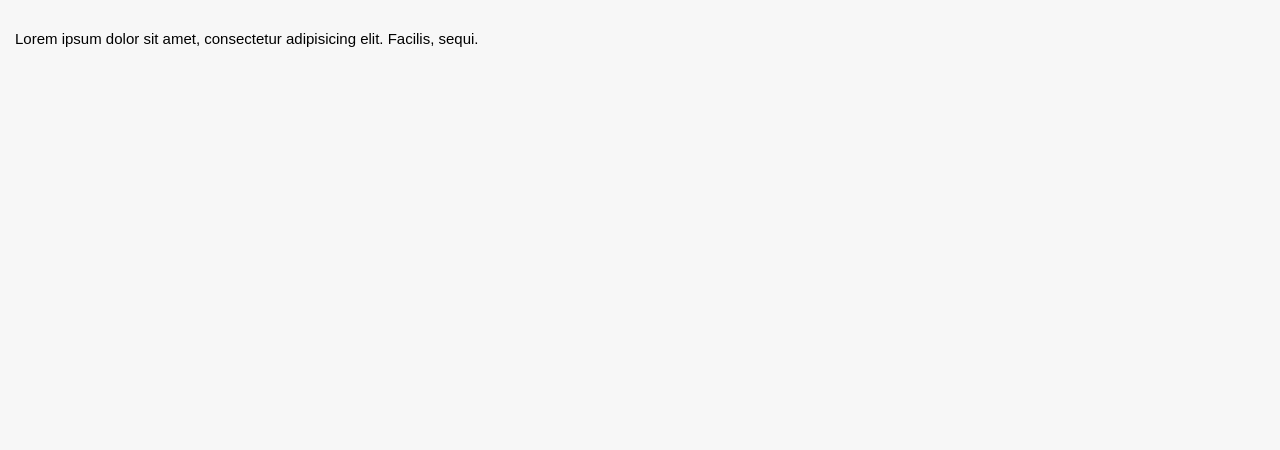
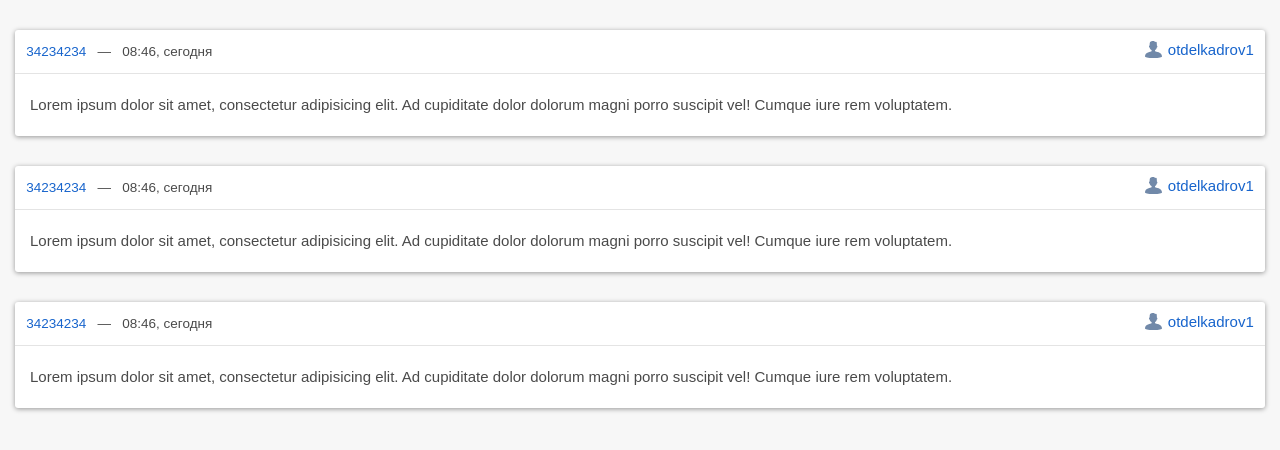
Before and after one commit to Fertnam/farpost.moderation.frontend, a React (Create React App) app: page / in a window 1280 px wide. Shown: the top 450 px of the page. Built offline with nearby package versions, Linux system fonts and the light colour scheme.

Commit message:
WIP: Верстка объявления

```diff
--- a/src/components/App/App.tsx
+++ b/src/App.tsx
@@ -1,13 +1,13 @@
 import React from 'react'
-import Container from '../Container/Container'
+import Container from './components/Container/Container'
+import ModerationTape from './components/ModerationTape/ModerationTape'
 import styles from './App.module.scss'
 
 function App() {
     return (
         <div className={styles.app}>
             <Container>
-                Lorem ipsum dolor sit amet, consectetur adipisicing elit.
-                Facilis, sequi.
+                <ModerationTape />
             </Container>
         </div>
     )
--- a/src/styles/index.scss
+++ b/src/assets/styles/index.scss
@@ -1,6 +1,7 @@
+/* Сброс стилей */
 @import "~normalize.css";
 
-/* Определяем глобальные переменные */
+/* Глобальные переменные */
 :root {
     /* Цвета */
     --white: #fff;
--- /dev/null
+++ b/src/components/Advertisement/Advertisement.module.scss
@@ -0,0 +1,43 @@
+.advertisement {
+    color: var(--gray-200);
+    background-color: var(--white);
+
+    border-radius: 3px;
+    box-shadow: 0 1px 5px 0 rgba(0, 0, 0, .4);
+
+    & > .header {
+        display: flex;
+        justify-content: space-between;
+        align-items: center;
+
+        padding: .75rem;
+
+        border-bottom: 1px solid var(--gray-100);
+
+        & > .info {
+            font-size: .9rem;
+
+            & > .id {
+                color: var(--blue);
+            }
+
+            & > .separator {
+                margin: 0 .75rem;
+            }
+        }
+
+        & > .user {
+            display: flex;
+            color: var(--blue);
+
+            &:before {
+                margin-right: .4rem;
+                content: url("./user.svg");
+            }
+        }
+    }
+
+    & > .content {
+        padding: 1.5rem 1rem;
+    }
+}
--- /dev/null
+++ b/src/components/Advertisement/Advertisement.tsx
@@ -0,0 +1,26 @@
+import React, { FC } from 'react'
+import styles from './Advertisement.module.scss'
+
+const Advertisement: FC<React.HTMLAttributes<HTMLDivElement>> = (props) => {
+    return (
+        <div className={[styles.advertisement, props.className].join(' ')}>
+            <div className={styles.header}>
+                <div className={styles.info}>
+                    <span className={styles.id}>34234234</span>
+                    <span className={styles.separator}>—</span>
+                    <span className={styles.date}>08:46, сегодня</span>
+                </div>
+
+                <div className={styles.user}>otdelkadrov1</div>
+            </div>
+
+            <div className={styles.content}>
+                Lorem ipsum dolor sit amet, consectetur adipisicing elit. Ad
+                cupiditate dolor dolorum magni porro suscipit vel! Cumque iure
+                rem voluptatem.
+            </div>
+        </div>
+    )
+}
+
+export default Advertisement
--- /dev/null
+++ b/src/components/ModerationTape/ModerationTape.module.scss
@@ -0,0 +1,5 @@
+.moderationTape {
+    & > .item {
+        margin-bottom: 2rem;
+    }
+}
--- /dev/null
+++ b/src/components/ModerationTape/ModerationTape.tsx
@@ -0,0 +1,15 @@
+import React, { FC } from 'react'
+import Advertisement from 'components/Advertisement/Advertisement'
+import styles from './ModerationTape.module.scss'
+
+const ModerationTape: FC = () => {
+    return (
+        <div className={styles.moderationTape}>
+            <Advertisement className={styles.item} />
+            <Advertisement className={styles.item} />
+            <Advertisement className={styles.item} />
+        </div>
+    )
+}
+
+export default ModerationTape
--- a/src/index.tsx
+++ b/src/index.tsx
@@ -1,7 +1,7 @@
 import React from 'react'
 import ReactDOM from 'react-dom'
-import './styles/index.scss'
-import App from './components/App/App'
+import './assets/styles/index.scss'
+import App from './App'
 
 ReactDOM.render(
     <React.StrictMode>
--- a/tsconfig.json
+++ b/tsconfig.json
@@ -18,7 +18,8 @@
         "resolveJsonModule": true,
         "isolatedModules": true,
         "noEmit": true,
-        "jsx": "react-jsx"
+        "jsx": "react-jsx",
+        "baseUrl": "src"
     },
     "include": [
         "src"
```
Also changed, not shown: src/App.module.scss (renamed from src/components/App/App.module.scss), src/components/Advertisement/user.svg (added), 1 other file (tests, documents, lock files or other folders).
